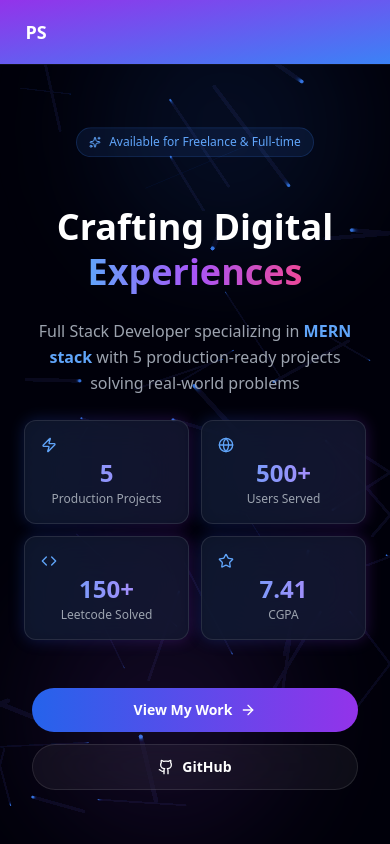
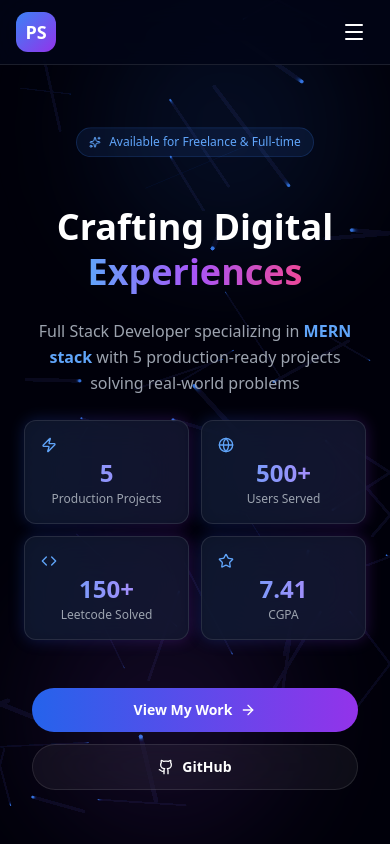
Before and after one commit to Priyanshu-Srivastava318/Portfolio, a React (Vite) app: page / in a window 390 px wide. Shown: the top 844 px of the page. Built offline with nearby package versions, Linux system fonts and the light colour scheme.

Commit message:
Updated Navbar

```diff
--- a/src/NextLevelPortfolio.jsx
+++ b/src/NextLevelPortfolio.jsx
@@ -163,14 +163,14 @@ export default function NextLevelPortfolio() {
       <div className="fixed top-0 left-1/4 w-64 h-64 md:w-96 md:h-96 bg-blue-500/20 rounded-full blur-3xl animate-pulse" />
       <div className="fixed bottom-0 right-1/4 w-64 h-64 md:w-96 md:h-96 bg-purple-500/20 rounded-full blur-3xl animate-pulse delay-1000" />
 
-      <nav className="fixed w-full z-40 bg-slate-950/50 backdrop-blur-xl border-b border-white/5">
-        <div className="max-w-7xl mx-auto px-4 md:px-6 py-3 md:py-4 flex justify-between items-center">
+      <nav className="fixed w-full z-40 bg-slate-950/80 backdrop-blur-xl border-b border-white/10">
+  <div className="max-w-7xl mx-auto px-4 md:px-6 py-3 md:py-4">
+    <div className="flex justify-between items-center">
       <div className="flex items-center gap-2 md:gap-3">
-            <div className="w-10 h-10 md:w-12 md:h-12 bg-gradient-to-br from-blue-500 to-purple-600 rounded-xl flex items-center justify-center font-bold text-lg md:text-xl overflow-hidden group">
-              <span className="relative z-10">PS</span>
-              <div className="absolute inset-0 bg-gradient-to-br from-purple-600 to-blue-500 opacity-0 group-hover:opacity-100 transition-opacity" />
+        <div className="w-10 h-10 md:w-12 md:h-12 bg-gradient-to-br from-blue-500 to-purple-600 rounded-xl flex items-center justify-center font-bold text-lg md:text-xl">
+          <span>PS</span>
         </div>
-            <div>
+        <div className="hidden sm:block">
           <div className="font-bold text-sm md:text-base">Priyanshu Srivastava</div>
           <div className="text-xs text-gray-400">Full Stack Developer</div>
         </div>
@@ -184,30 +184,64 @@ export default function NextLevelPortfolio() {
            className="px-4 py-2 text-sm bg-gradient-to-r from-blue-600 to-purple-600 rounded-full hover:shadow-lg hover:shadow-blue-500/50 transition-all">
           Contact
         </a>
-            <a href="/Priyanshu_Srivastava_CV.pdf" download className="px-4 py-2 text-sm bg-white/5 backdrop-blur-xl border border-white/10 rounded-full hover:bg-white/10 transition-all flex items-center gap-2">
+        <a href="/Priyanshu_Srivastava_CV.pdf" download
+           className="px-4 py-2 text-sm bg-white/5 border border-white/10 rounded-full hover:bg-white/10 transition-all flex items-center gap-2">
           <Download className="w-3 h-3" />
           CV
         </a>
       </div>
 
-          <button className="md:hidden" onClick={() => setIsMenuOpen(!isMenuOpen)}>
-            {isMenuOpen ? <X size={20} /> : <Menu size={20} />}
+      <button
+        className="md:hidden p-2 hover:bg-white/10 rounded-lg transition-colors"
+        onClick={() => setIsMenuOpen(!isMenuOpen)}
+        aria-label="Toggle menu"
+      >
+        {isMenuOpen ? <X size={24} /> : <Menu size={24} />}
       </button>
+    </div>
   </div>
 
   {isMenuOpen && (
-          <div className="md:hidden bg-slate-900/95 backdrop-blur-xl border-t border-white/5">
-            <div className="px-4 py-3 space-y-2">
-              <a href="#projects" onClick={() => setIsMenuOpen(false)} className="block py-2 text-sm hover:text-blue-400">Projects</a>
-              <a href="#skills" onClick={() => setIsMenuOpen(false)} className="block py-2 text-sm hover:text-blue-400">Skills</a>
-              <a href="#certifications" onClick={() => setIsMenuOpen(false)} className="block py-2 text-sm hover:text-blue-400">Certifications</a>
-              <a href="mailto:priyanshusrivastava318@gmail.com" className="block py-2 text-sm hover:text-blue-400">Contact</a>
-              <a href="/Priyanshu_Srivastava_CV.pdf" download className="block py-2 text-sm hover:text-blue-400">Download CV</a>
+    <div className="md:hidden bg-slate-900/95 backdrop-blur-xl border-t border-white/10">
+      <div className="px-4 py-4 space-y-1">
+        <a
+          href="#projects"
+          onClick={() => setIsMenuOpen(false)}
+          className="block py-3 px-4 text-sm hover:bg-white/5 rounded-lg transition-colors"
+        >
+          Projects
+        </a>
+        <a
+          href="#skills"
+          onClick={() => setIsMenuOpen(false)}
+          className="block py-3 px-4 text-sm hover:bg-white/5 rounded-lg transition-colors"
+        >
+          Skills
+        </a>
+        <a
+          href="#certifications"
+          onClick={() => setIsMenuOpen(false)}
+          className="block py-3 px-4 text-sm hover:bg-white/5 rounded-lg transition-colors"
+        >
+          Certifications
+        </a>
+        <a
+          href="mailto:priyanshusrivastava318@gmail.com"
+          className="block py-3 px-4 text-sm hover:bg-white/5 rounded-lg transition-colors"
+        >
+          Contact
+        </a>
+        <a
+          href="/Priyanshu_Srivastava_CV.pdf"
+          download
+          className="block py-3 px-4 text-sm hover:bg-white/5 rounded-lg transition-colors"
+        >
+          Download CV
+        </a>
       </div>
     </div>
   )}
 </nav>
-
       <section className="relative min-h-screen flex items-center justify-center px-4 md:px-6 pt-20 md:pt-24">
         <div className="max-w-7xl mx-auto text-center space-y-6 md:space-y-8">
           <div className="inline-flex items-center gap-2 px-3 py-1.5 md:px-4 md:py-2 bg-blue-500/10 border border-blue-500/20 rounded-full mb-4 md:mb-6 animate-bounce">
```
Lines whose indentation alone changed are shown as unchanged.
